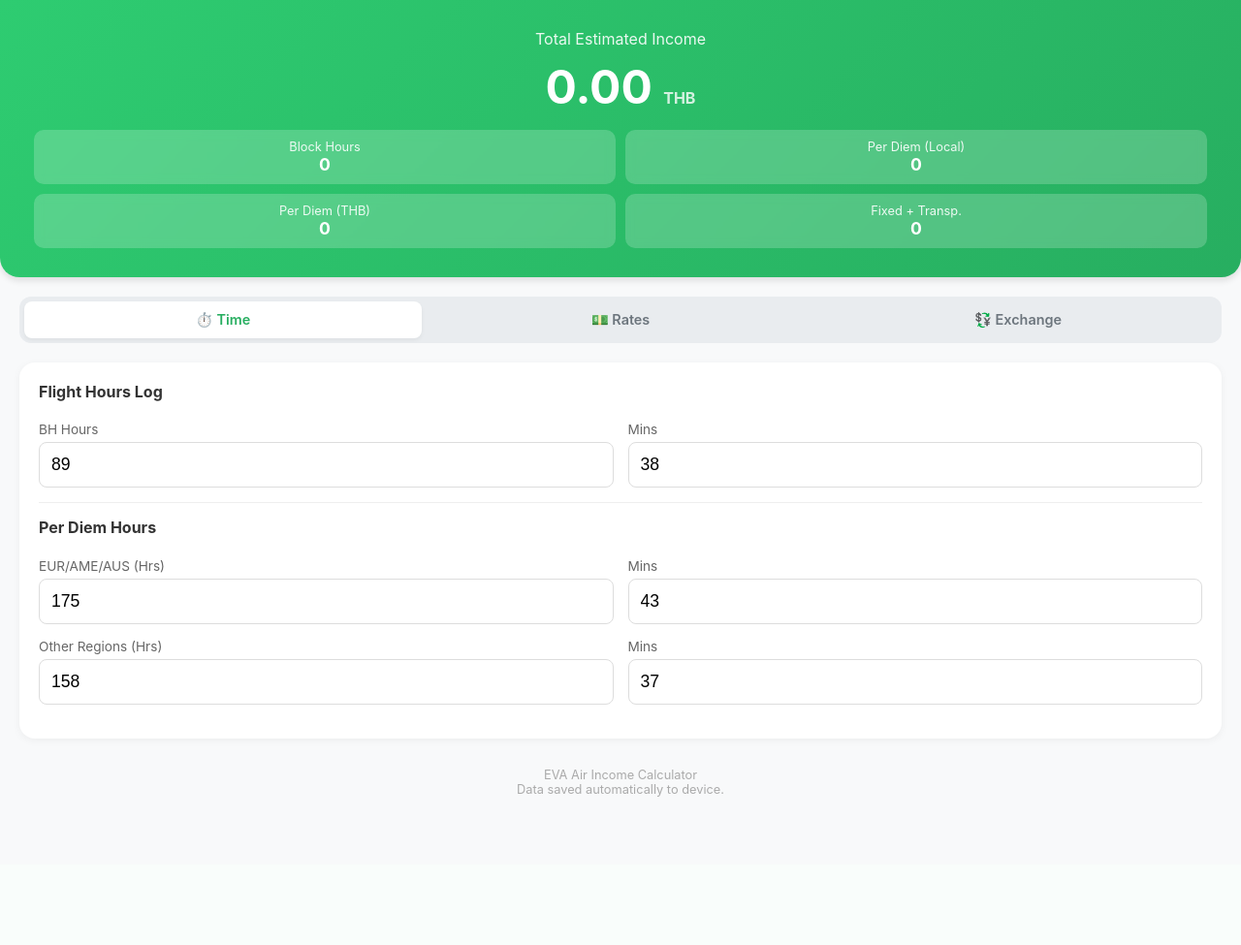
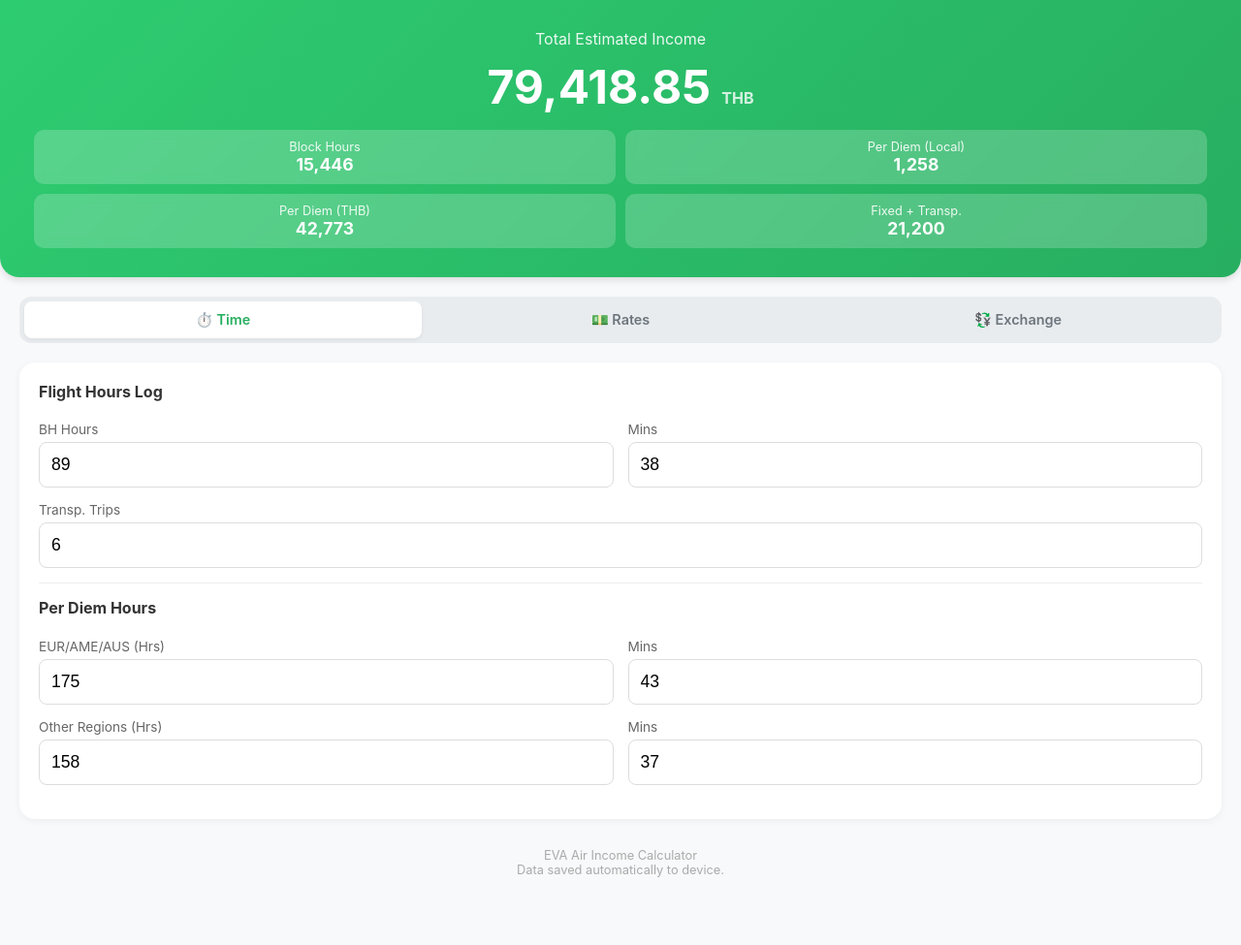
Before and after one commit to Zashr01/Salary-V2, a Flask app: page / in a window 1280 px wide. Shown: the whole page at 97% size. Before the commit the page ends 822 px from the top, so only its background shows below. Run offline with Flask 3, Linux system fonts and the light colour scheme.

Commit message:
Update index.html

```diff
--- a/templates/index.html
+++ b/templates/index.html
@@ -1,13 +1,16 @@
 <!DOCTYPE html>
 <html lang="en">
+
 <head>
     <meta charset="UTF-8">
     <meta name="viewport" content="width=device-width, initial-scale=1.0, maximum-scale=1.0, user-scalable=no">
     <title>EVA Income</title>
+
     <!-- PWA -->
     <meta name="apple-mobile-web-app-capable" content="yes">
     <meta name="apple-mobile-web-app-status-bar-style" content="black-translucent">
     <meta name="apple-mobile-web-app-title" content="EVA Income">
+
     <style>
         :root {
             --primary: #27ae60;
@@ -15,6 +18,7 @@
             --card-bg: #ffffff;
             --text: #333;
         }
+
         body {
             font-family: -apple-system, BlinkMacSystemFont, "Segoe UI", Roboto, Helvetica, Arial, sans-serif;
             margin: 0;
@@ -23,6 +27,7 @@
             color: var(--text);
             padding-bottom: 50px;
         }
+
         /* Hero Section */
         .hero {
             background: linear-gradient(135deg, #2ecc71, #27ae60);
@@ -33,21 +38,25 @@
             border-bottom-right-radius: 20px;
             box-shadow: 0 4px 6px rgba(0, 0, 0, 0.1);
         }
+
         .hero h3 {
             margin: 0;
             font-weight: normal;
             opacity: 0.9;
             font-size: 1rem;
         }
+
         .hero h1 {
             margin: 10px 0 0;
             font-size: 3rem;
             font-weight: 700;
         }
+
         .hero .currency {
             font-size: 1rem;
             opacity: 0.8;
         }
+
         /* Metrics Grid */
         .metrics {
             display: grid;
@@ -55,6 +64,7 @@
             gap: 10px;
             padding: 15px 15px 0;
         }
+
         .metric-card {
             background: rgba(255, 255, 255, 0.2);
             padding: 10px;
@@ -62,19 +72,23 @@
             text-align: center;
             backdrop-filter: blur(5px);
         }
+
         .metric-card span {
             display: block;
             font-size: 0.8rem;
             opacity: 0.9;
         }
+
         .metric-card strong {
             display: block;
             font-size: 1.1rem;
         }
+
         /* Container */
         .container {
             padding: 20px;
         }
+
         /* Tabs */
         .tabs {
             display: flex;
@@ -83,6 +97,7 @@
             border-radius: 12px;
             margin-bottom: 20px;
         }
+
         .tab {
             flex: 1;
             text-align: center;
@@ -94,11 +109,13 @@
             color: #6c757d;
             transition: all 0.2s;
         }
+
         .tab.active {
             background: white;
             color: var(--primary);
             box-shadow: 0 2px 4px rgba(0, 0, 0, 0.05);
         }
+
         /* Inputs */
         .input-group {
             background: var(--card-bg);
@@ -109,24 +126,30 @@
             display: none;
             /* Hidden by default */
         }
+
         .input-group.active {
             display: block;
         }
+
         .row {
             display: flex;
             gap: 15px;
             margin-bottom: 15px;
         }
+
         .col {
             flex: 1;
         }
+
         label {
             display: block;
             font-size: 0.85rem;
             color: #666;
             margin-bottom: 5px;
         }
+
         input[type="number"],
+        input[type="text"],
         select {
             width: 100%;
             padding: 12px;
@@ -136,10 +159,12 @@
             box-sizing: border-box;
             -webkit-appearance: none;
         }
+
         input:focus {
             outline: none;
             border-color: var(--primary);
         }
+
         /* Update Button */
         .btn-update {
             background: var(--primary);
@@ -153,15 +178,18 @@
             cursor: pointer;
             margin-bottom: 15px;
         }
+
         .btn-update:active {
             transform: scale(0.98);
             opacity: 0.9;
         }
+
         .divider {
             height: 1px;
             background: #eee;
             margin: 15px 0;
         }
+
         .info {
             text-align: center;
             font-size: 0.8rem;
@@ -170,11 +198,14 @@
         }
     </style>
 </head>
+
 <body>
+
     <!-- Hero -->
     <div class="hero">
         <h3>Total Estimated Income</h3>
         <h1><span id="grandControl">0.00</span> <span class="currency">THB</span></h1>
+
         <div class="metrics">
             <div class="metric-card">
                 <span>Block Hours</span>
@@ -194,6 +225,7 @@
             </div>
         </div>
     </div>
+
     <div class="container">
         <!-- Tabs -->
         <div class="tabs">
@@ -201,81 +233,108 @@
             <div class="tab" onclick="switchTab('rates', this)">💵 Rates</div>
             <div class="tab" onclick="switchTab('exchange', this)">💱 Exchange</div>
         </div>
+
         <!-- Tab 1: Time -->
         <div id="tab-time" class="input-group active">
             <h4 style="margin-top:0">Flight Hours Log</h4>
             <div class="row">
                 <div class="col">
                     <label>BH Hours</label>
-                    <input type="number" id="bh_hours" value="89">
+                    <input type="number" id="bh_hours" value="89" inputmode="decimal">
                 </div>
                 <div class="col">
                     <label>Mins</label>
-                    <input type="number" id="bh_mins" value="38">
+                    <input type="number" id="bh_mins" value="38" inputmode="decimal">
                 </div>
             </div>
+
+            <div class="row">
+                <div class="col">
+                    <label>Transp. Trips</label>
+                    <input type="number" id="transport_trips" value="6" inputmode="decimal">
+                </div>
+            </div>
+
             <div class="divider"></div>
             <h4 style="margin-top:0">Per Diem Hours</h4>
             <div class="row">
                 <div class="col">
                     <label>EUR/AME/AUS (Hrs)</label>
-                    <input type="number" id="p1_hours" value="175">
+                    <input type="number" id="p1_hours" value="175" inputmode="decimal">
                 </div>
                 <div class="col">
                     <label>Mins</label>
-                    <input type="number" id="p1_mins" value="43">
+                    <input type="number" id="p1_mins" value="43" inputmode="decimal">
                 </div>
             </div>
             <div class="row">
                 <div class="col">
                     <label>Other Regions (Hrs)</label>
-                    <input type="number" id="p2_hours" value="158">
+                    <input type="number" id="p2_hours" value="158" inputmode="decimal">
                 </div>
                 <div class="col">
                     <label>Mins</label>
-                    <input type="number" id="p2_mins" value="37">
+                    <input type="number" id="p2_mins" value="37" inputmode="decimal">
                 </div>
             </div>
         </div>
+
         <!-- Tab 2: Rates -->
         <div id="tab-rates" class="input-group">
             <h4 style="margin-top:0">Salary Config</h4>
             <div class="row">
                 <div class="col">
                     <label>Base Salary</label>
-                    <input type="number" id="base_salary" value="16000">
+                    <input type="number" id="base_salary" value="16000" step="100" inputmode="decimal">
                 </div>
                 <div class="col">
                     <label>Pos. Allowance</label>
-                    <input type="number" id="position_allowance" value="1000">
+                    <input type="number" id="position_allowance" value="1000" step="100" inputmode="decimal">
                 </div>
             </div>
             <div class="divider"></div>
             <div class="row">
                 <div class="col">
                     <label>Normal Rate</label>
-                    <input type="number" id="normal_rate" value="120">
+                    <input type="number" id="normal_rate" value="120" step="10" inputmode="decimal">
                 </div>
                 <div class="col">
                     <label>Transport Rate</label>
-                    <input type="number" id="transport_rate" value="700">
+                    <input type="number" id="transport_rate" value="700" step="50" inputmode="decimal">
                 </div>
             </div>
+
+            <!-- Calculated Rates (Read-Only) -->
+            <div class="row" style="background: #f1f3f5; padding: 10px; border-radius: 8px;">
+                <div class="col">
+                    <label>OT (2.5x)</label>
+                    <input type="text" id="disp_ot_rate" disabled
+                        style="background: #e9ecef; color: #666; font-weight:bold;">
+                </div>
+                <div class="col">
+                    <label>Super OT (3.5x)</label>
+                    <input type="text" id="disp_sot_rate" disabled
+                        style="background: #e9ecef; color: #666; font-weight:bold;">
+                </div>
+            </div>
+
             <div class="row">
                 <div class="col">
                     <label>Per Diem (Euro)</label>
-                    <input type="number" id="per_diem_euro_mult" value="4.0" step="0.1">
+                    <input type="number" id="per_diem_euro_mult" value="4.0" step="0.1" inputmode="decimal">
                 </div>
                 <div class="col">
                     <label>Per Diem (Other)</label>
-                    <input type="number" id="per_diem_other_mult" value="3.5" step="0.1">
+                    <input type="number" id="per_diem_other_mult" value="3.5" step="0.1" inputmode="decimal">
                 </div>
             </div>
         </div>
+
         <!-- Tab 3: Exchange -->
         <div id="tab-exchange" class="input-group">
             <h4 style="margin-top:0">Exchange Rates</h4>
             <button class="btn-update" onclick="fetchRates()">🔄 Update Live Rates</button>
+
             <div class="row">
                 <div class="col">
                     <label>Withdrawal Currency</label>
@@ -284,33 +343,30 @@
                         <option value="TWD">TWD</option>
                     </select>
                 </div>
-            </div>
-            <div class="row">
                 <div class="col">
                     <label>Cathay (USD->TWD)</label>
-                    <input type="number" id="cathay_rate" value="31.6" step="0.01">
-                </div>
-                <div class="col">
-                    <label>Transp. Trips</label>
-                    <input type="number" id="transport_trips" value="6">
+                    <input type="number" id="cathay_rate" value="31.6" step="0.01" inputmode="decimal">
                 </div>
             </div>
+
             <div class="row">
                 <div class="col">
                     <label>SR (USD->THB)</label>
-                    <input type="number" id="superrich_rate_usd" value="34.0" step="0.01">
+                    <input type="number" id="superrich_rate_usd" value="34.0" step="0.01" inputmode="decimal">
                 </div>
                 <div class="col">
                     <label>SR (TWD->THB)</label>
-                    <input type="number" id="superrich_rate_twd" value="1.05" step="0.01">
+                    <input type="number" id="superrich_rate_twd" value="1.05" step="0.01" inputmode="decimal">
                 </div>
             </div>
         </div>
+
         <div class="info">
             EVA Air Income Calculator<br>
             Data saved automatically to device.
         </div>
     </div>
+
     <script>
         // --- Persistence Logic ---
         const inputs = [
@@ -319,98 +375,126 @@
             "per_diem_euro_mult", "per_diem_other_mult", "withdrawal_currency",
             "cathay_rate", "transport_trips", "superrich_rate_usd", "superrich_rate_twd"
         ];
+
         function loadData() {
             inputs.forEach(id => {
                 const stored = localStorage.getItem(id);
                 if (stored) {
-                    document.getElementById(id).value = stored;
+                    const el = document.getElementById(id);
+                    if (el) el.value = stored;
                 }
                 // Add event listener for auto-save & recalc
                 const el = document.getElementById(id);
-                el.addEventListener('input', () => {
-                    localStorage.setItem(id, el.value);
-                    calculate();
-                });
+                if (el) {
+                    el.addEventListener('input', () => {
+                        localStorage.setItem(id, el.value);
+                        calculate();
+                    });
+                }
             });
             calculate(); // Initial Calc
         }
+
         // --- Calculation Logic ---
         function val(id) {
-            const v = document.getElementById(id).value;
+            const el = document.getElementById(id);
+            if (!el) return 0;
+            const v = el.value;
             return isNaN(parseFloat(v)) ? 0 : parseFloat(v);
         }
+
         function calculate() {
             // BH Income
             const bh_hours = val("bh_hours");
             const bh_mins = val("bh_mins");
             const total_bh = bh_hours + (bh_mins / 60.0);
+
             const normal_rate = val("normal_rate");
             const bh_normal_hrs = Math.min(total_bh, 70);
             const bh_ot_hrs = Math.max(Math.min(total_bh - 70, 10), 0);
             const bh_super_ot_hrs = Math.max(total_bh - 80, 0);
+
             const income_normal = bh_normal_hrs * normal_rate;
             const income_ot = bh_ot_hrs * (normal_rate * 2.5);
             const income_super_ot = bh_super_ot_hrs * (normal_rate * 3.5);
             const total_bh_income = income_normal + income_ot + income_super_ot;
+
             // Per Diem
             const p1_hours = val("p1_hours");
             const p1_mins = val("p1_mins");
             const p2_hours = val("p2_hours");
             const p2_mins = val("p2_mins");
+
             const euro_mult = val("per_diem_euro_mult");
             const other_mult = val("per_diem_other_mult");
+
             const p1_total = p1_hours + (p1_mins / 60.0);
             const p2_total = p2_hours + (p2_mins / 60.0);
+
             const holding_amount = (euro_mult * p1_total) + (other_mult * p2_total);
-            const w_curr = document.getElementById("withdrawal_currency").value;
+
+            const w_curr_el = document.getElementById("withdrawal_currency");
+            const w_curr = w_curr_el ? w_curr_el.value : "USD";
             const cathay = val("cathay_rate");
             const sr_usd = val("superrich_rate_usd");
             const sr_twd = val("superrich_rate_twd");
+
             let per_diem_thb = 0;
             if (w_curr === "TWD") {
                 per_diem_thb = (holding_amount * cathay) * sr_twd;
             } else {
-                per_diem_thb = holding_amount * sr_usd; // Assuming holding is USD-equivalent if not TWD? No logic in original but sticking to it.
-                // Wait, original logic:
-                // if withdraw_currency == "TWD": per_diem_thb = (holding_amount * cathay_rate) * superrich_twd
-                // else: per_diem_thb = holding_amount * superrich_usd
+                per_diem_thb = holding_amount * sr_usd;
             }
+
             // Fixed + Transport
             const base = val("base_salary");
             const pos = val("position_allowance");
             const trips = val("transport_trips");
             const t_rate = val("transport_rate");
             const t_income = trips * t_rate;
-            // Display Calculated Rates
-            document.getElementById("disp_ot_rate").value = (normal_rate * 2.5).toFixed(2);
-            document.getElementById("disp_sot_rate").value = (normal_rate * 3.5).toFixed(2);
+
+            // Display Calculated Rates safely
+            const el_ot = document.getElementById("disp_ot_rate");
+            const el_sot = document.getElementById("disp_sot_rate");
+            if (el_ot) el_ot.value = (normal_rate * 2.5).toFixed(2);
+            if (el_sot) el_sot.value = (normal_rate * 3.5).toFixed(2);
+
             const grand_total = total_bh_income + per_diem_thb + base + pos + t_income;
-            // Update UI
-            document.getElementById("grandControl").innerText = grand_total.toLocaleString('en-US', { minimumFractionDigits: 2, maximumFractionDigits: 2 });
-            document.getElementById("m_bh").innerText = total_bh_income.toLocaleString('en-US', { maximumFractionDigits: 0 });
-            document.getElementById("m_pd_loc").innerText = holding_amount.toLocaleString('en-US', { maximumFractionDigits: 0 });
-            document.getElementById("m_pd_thb").innerText = per_diem_thb.toLocaleString('en-US', { maximumFractionDigits: 0 });
-            document.getElementById("m_fixed").innerText = (base + pos + t_income).toLocaleString('en-US', { maximumFractionDigits: 0 });
+
+            // Update UI safely
+            const setObjText = (id, txt) => { const e = document.getElementById(id); if (e) e.innerText = txt; };
+            setObjText("grandControl", grand_total.toLocaleString('en-US', { minimumFractionDigits: 2, maximumFractionDigits: 2 }));
+            setObjText("m_bh", total_bh_income.toLocaleString('en-US', { maximumFractionDigits: 0 }));
+            setObjText("m_pd_loc", holding_amount.toLocaleString('en-US', { maximumFractionDigits: 0 }));
+            setObjText("m_pd_thb", per_diem_thb.toLocaleString('en-US', { maximumFractionDigits: 0 }));
+            setObjText("m_fixed", (base + pos + t_income).toLocaleString('en-US', { maximumFractionDigits: 0 }));
         }
+
         // --- API & UI Utils ---
         async function fetchRates() {
             const btn = document.querySelector('.btn-update');
             const originalText = btn.innerText;
             btn.innerText = "Loading...";
+
             try {
                 const res = await fetch('/api/rates');
                 const data = await res.json();
+
                 if (data.result === 'success') {
                     const usd_thb = data.rates.THB;
                     const usd_twd = data.rates.TWD;
+
                     if (usd_thb && usd_twd) {
-                        document.getElementById("superrich_rate_usd").value = usd_thb.toFixed(2);
-                        document.getElementById("cathay_rate").value = usd_twd.toFixed(2);
-                        document.getElementById("superrich_rate_twd").value = (usd_thb / usd_twd).toFixed(2);
-                        // Save new rates
-                        localStorage.setItem("superrich_rate_usd", usd_thb.toFixed(2));
-                        localStorage.setItem("cathay_rate", usd_twd.toFixed(2));
-                        localStorage.setItem("superrich_rate_twd", (usd_thb / usd_twd).toFixed(2));
+                        const setVal = (id, v) => {
+                            const e = document.getElementById(id);
+                            if (e) e.value = v;
+                            localStorage.setItem(id, v);
+                        };
+
+                        setVal("superrich_rate_usd", usd_thb.toFixed(2));
+                        setVal("cathay_rate", usd_twd.toFixed(2));
+                        setVal("superrich_rate_twd", (usd_thb / usd_twd).toFixed(2));
+
                         calculate();
                         alert(`Rates Updated!\nUSD: ${usd_thb}\nTWD: ${usd_twd}`);
                     }
@@ -422,16 +506,21 @@
             }
             btn.innerText = originalText;
         }
+
         function switchTab(name, el) {
             // Hide all
             document.querySelectorAll('.input-group').forEach(d => d.style.display = 'none');
             document.querySelectorAll('.tab').forEach(t => t.classList.remove('active'));
+
             // Show target
-            document.getElementById('tab-' + name).style.display = 'block';
+            const target = document.getElementById('tab-' + name);
+            if (target) target.style.display = 'block';
             el.classList.add('active');
         }
+
         // Init action
         window.addEventListener('DOMContentLoaded', loadData);
     </script>
 </body>
+
 </html>
```
